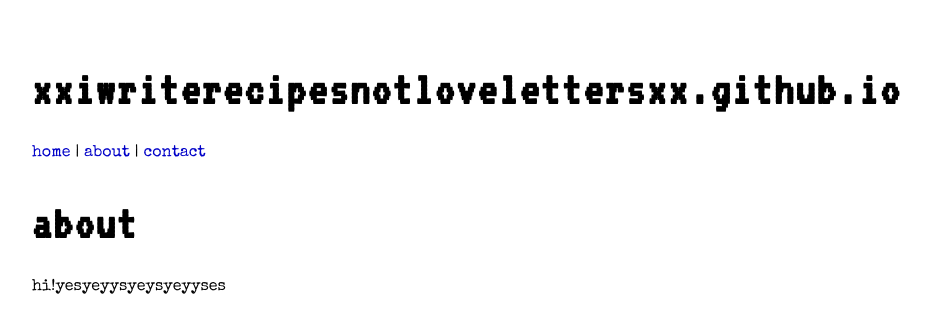
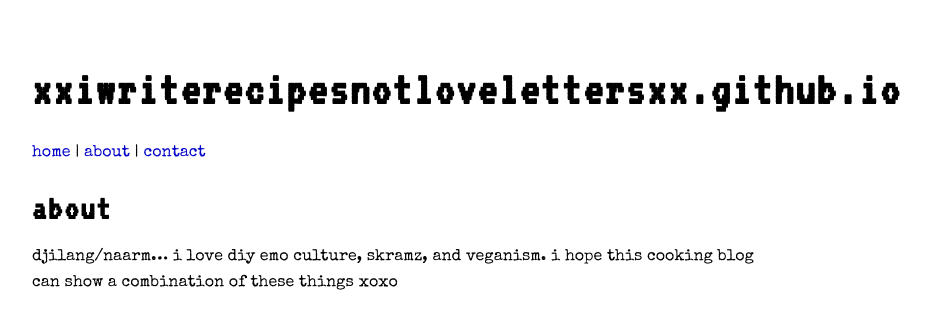
Before and after one commit to xxiwriterecipesnotlovelettersxx/xxiwriterecipesnotlovelettersxx.github.io, a Jekyll site: the page built from about.md, in a window 1280 px wide. Shown: the top 333 px of the page, without its empty margins (233-1164 px from the left). Built offline with Jekyll 4.4.1, drawn with Linux system fonts in a browser that asks for light colours.

Commit message:
Update about.md

```diff
--- a/about.md
+++ b/about.md
@@ -3,6 +3,6 @@ layout: default
 title: about
 ---
 
-# about
+## about
 
-Hi!yesyeyysyeysyeyyses
+djilang/naarm... i love diy emo culture, skramz, and veganism. i hope this cooking blog can show a combination of these things xoxo
```
